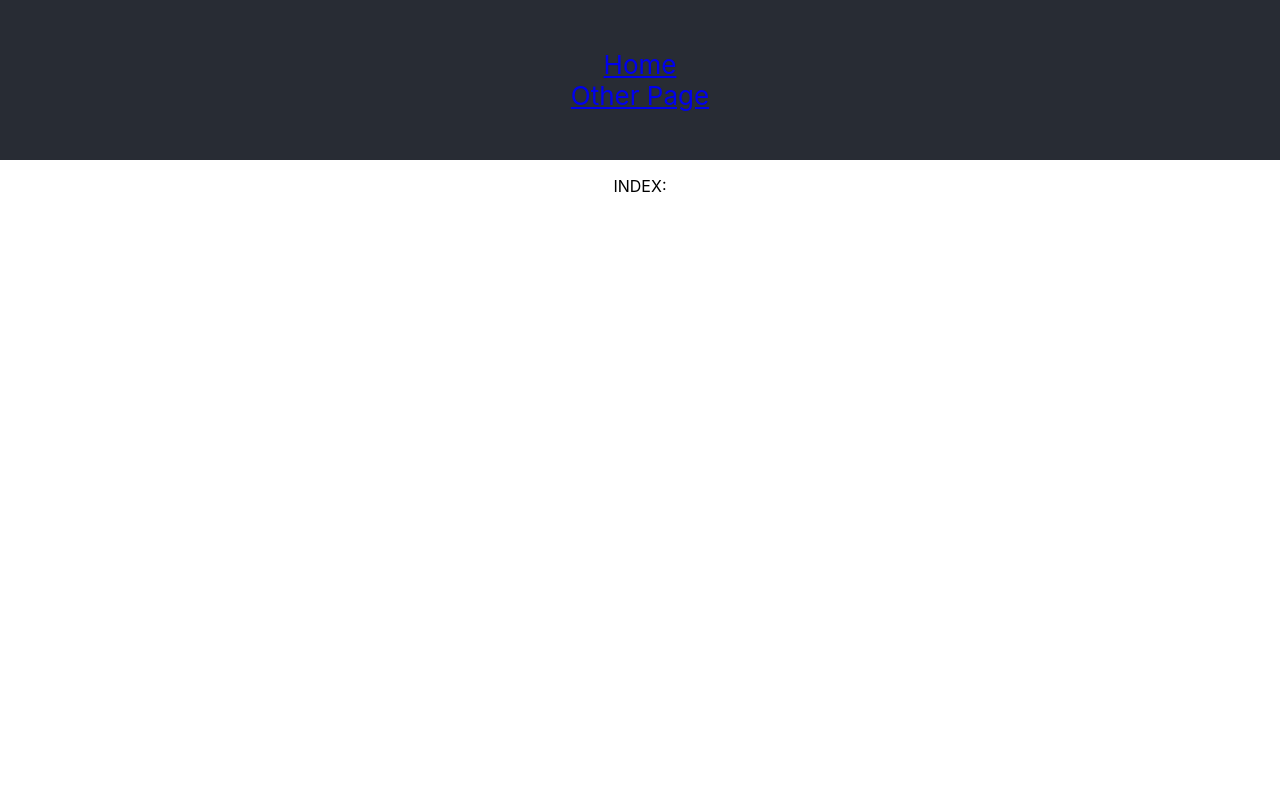
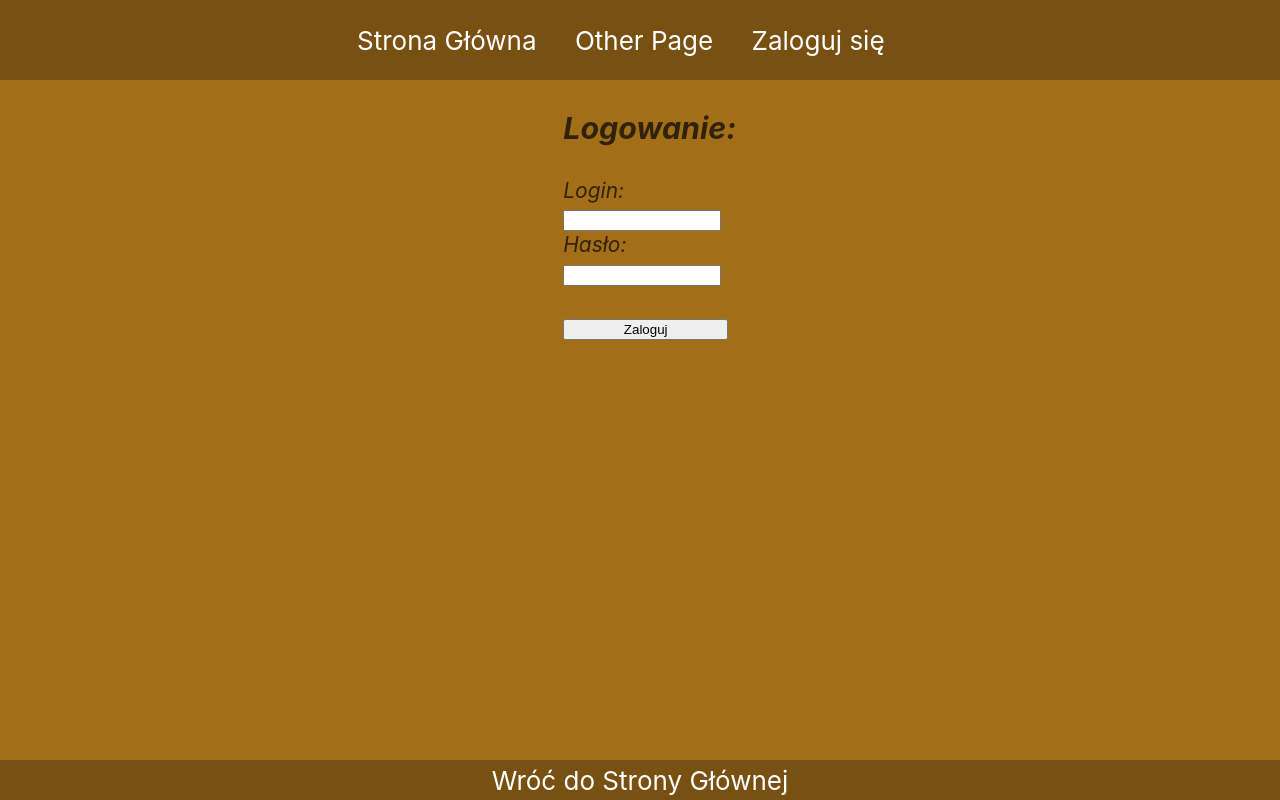
Before and after one commit to pawel54321/IO, a React (Create React App) app in the folder react-app/: page /logowanie in a window 1280 px wide. Built offline with nearby package versions, Linux system fonts and the light colour scheme.

Commit message:
Front Logowanie

```diff
--- a/react-app/src/App.css
+++ b/react-app/src/App.css
@@ -1,26 +1,62 @@
 .App {
-  text-align: center;
+  /*text-align: center;*/
 }
-
+body
+{
+  background-color: #a36e18; /*Tlo*/
+}
 .App-logo {
   animation: App-logo-spin infinite 20s linear;
   height: 40vmin;
 }
 
-.App-header {
-  background-color: #282c34;
-  min-height: 20vh;
+.App-header, .App-foother {
+  background-color: #775012;
+  min-height: 10vh;
   display: flex;
-  flex-direction: column;
+  /*flex-direction: column;*/
   align-items: center;
   justify-content: center;
   font-size: calc(10px + 2vmin);
   color: white;
 }
 
+.App-foother
+{
+  min-height: 5vh !important;
+  position: fixed;
+  bottom: 0;
+  left: 0;
+  right: 0;
+}
+.Element-menu
+{
+  padding-right: 3%;
+}
+
+p, h1, h2, h3 ,h4, div
+{
+  color: #31220b;
+}
+/*
+.App-header > :link
+{
+}
+*/
+a:link, a:visited {
+  color: white;
+  text-decoration: none;
+}
+a:active, a:hover
+{
+  color: #969696;
+  text-decoration: none;
+}
+/*
 .App-link {
   color: #61dafb;
 }
+*/
 
 @keyframes App-logo-spin {
   from {
@@ -30,3 +66,36 @@
     transform: rotate(360deg);
   }
 }
+
+
+.Logow
+{
+width: 150px;
+}
+
+#BarLogow
+{
+width: 56%;
+float:left;
+min-height: 10vh;
+font-size: calc(10px + 2vmin);
+background-color: #a36e18;
+font-style: italic;
+padding-left:44%;
+}
+
+#BarLogow2
+{
+width: 56%;
+float:left;
+min-height: 5vh;
+font-size: calc(5px + 2vmin);
+background-color: #a36e18;
+line-height: 1.3;
+font-style: italic;
+padding-left:44%;
+}
+button
+{
+  width: 165px;
+}
--- a/react-app/src/App.js
+++ b/react-app/src/App.js
@@ -5,6 +5,8 @@ import { BrowserRouter as Router, Route, Link } from 'react-router-dom';
 import OtherPage from './Components/OtherPage';
 import Site from './Components/Site';
 import Login from './Components/Login';
+import Header from './Components/Header';
+import Foother from './Components/Foother'
 
 class App extends Component {
 
@@ -13,16 +15,13 @@ class App extends Component {
     return (
       <Router>
         <div className="App">
-          <header className="App-header">
-            <Link to="/">Home</Link>
-            <Link to="/other-page">Other Page</Link>
-          </header>
-          <div>
+          <Header/>
+          <main>
             <Route exact path="/" component={Site} />
             <Route exact path="/other-page" component={OtherPage} />
-
-            <Route component={Login} />
-          </div>
+            <Route exact path="/logowanie" component={Login} />
+          </main>
+          <Foother/>
         </div>
       </Router>
     );
--- /dev/null
+++ b/react-app/src/Components/Foother.js
@@ -0,0 +1,13 @@
+import React from 'react';
+import {Link} from 'react-router-dom';
+
+const Foother = () => (
+    <div className="App-foother">
+        <footer>
+            <Link to="/">Wróć do Strony Głównej</Link>
+        </footer>
+    </div>
+);
+
+
+export default Foother;
--- /dev/null
+++ b/react-app/src/Components/Header.js
@@ -0,0 +1,21 @@
+import React from 'react';
+import {Link} from 'react-router-dom';
+
+const Header = () => (
+  <nav>
+    <header className="App-header">
+        <div className="Element-menu">
+            <Link to="/">Strona Główna</Link>
+        </div>
+        <div className="Element-menu">
+            <Link to="/other-page">Other Page</Link>
+        </div>
+        <div className="Element-menu">
+            <Link to="/logowanie">Zaloguj się</Link>
+        </div>
+    </header>
+  </nav>
+);
+
+
+export default Header;
--- a/react-app/src/Components/Login.js
+++ b/react-app/src/Components/Login.js
@@ -1,9 +1,10 @@
 import React, { Component } from 'react';
+import { Link } from 'react-router-dom';
+//import axios from 'axios';
 
-import axios from 'axios';
 
 class Login extends Component {
-
+   /*
     constructor(props) {
     super(props);
 
@@ -23,6 +24,8 @@ class Login extends Component {
 renderSeenIndexes() {
   return this.state.seenIndexes.map(({ number }) => number).join(', ');
 }
+<p>INDEX:{this.renderSeenIndexes()}</p>
+*/
 
 
 
@@ -30,7 +33,18 @@ renderSeenIndexes() {
 render() {
     return (
         <div>
-        <p>INDEX:{this.renderSeenIndexes()}</p>
+            <div id="BarLogow">
+                <h3>Logowanie:</h3>
+            </div>
+            <div id="BarLogow2">
+                <form onSubmit="">
+                    <label>Login: </label><br/>
+                    <input type="text" onChange="" className="Logow" /><br/>
+                    <label>Hasło: </label><br/>
+                    <input type="password" onChange="" className="Logow"/><br/><br/>
+                    <button>Zaloguj</button>
+                </form>
+            </div>
         </div>
     );
   }
--- a/react-app/src/Components/OtherPage.js
+++ b/react-app/src/Components/OtherPage.js
@@ -1,12 +1,10 @@
 import React from 'react';
-import { Link } from 'react-router-dom';
 
 
 export default () => {
     return (
         <div>
-            Some other page
-            <Link to="/">Go back home</Link>
+            <p>Hello World</p>
         </div>
     );
 }
--- a/react-app/src/Components/Site.js
+++ b/react-app/src/Components/Site.js
@@ -5,7 +5,7 @@ class Site extends Component {
     render() {
         return (
             <div>
-                <p>Hello world</p>
+                <p>Hello World</p>
             </div>
         );
     }
```
